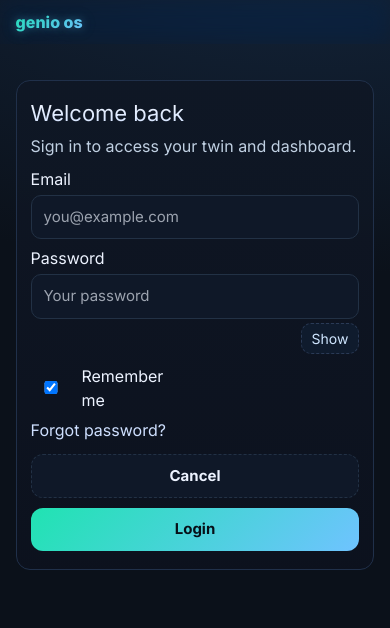
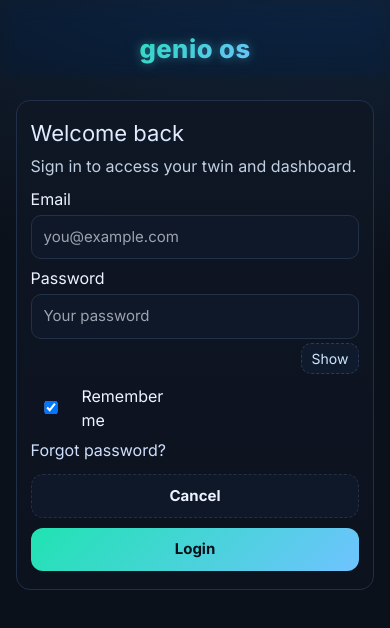
Before and after one commit to genio-ai/genio-os, a Next.js app: page /login in a window 390 px wide. Shown: the top 628 px of the page. Built offline with nearby package versions, Linux system fonts and the light colour scheme; no server answers.

Commit message:
Update login.css

```diff
--- a/app/login/login.css
+++ b/app/login/login.css
@@ -2,7 +2,7 @@
   min-height: 100vh;
   display: flex;
   flex-direction: column;
-  justify-content: center; /* centers vertically */
+  justify-content: center;
   align-items: center;
   background: radial-gradient(1200px 600px at 80% -10%, #14263d 0%, #0b111a 60%), #0b111a;
   color: #edf3ff;
@@ -19,6 +19,7 @@
   margin-inline: auto;
 }
 
+/* === Header & Logo === */
 .hdr {
   width: 100%;
   position: absolute;
@@ -27,22 +28,27 @@
   backdrop-filter: saturate(150%) blur(10px);
   background: transparent;
   border: none;
+  padding-top: 30px;
+  padding-bottom: 10px;
 }
+
 .nav {
   display: flex;
   align-items: center;
-  justify-content: flex-start;
-  padding: 10px 0;
+  justify-content: center;
 }
+
 .brand-neon {
+  font-size: 2rem;
+  font-weight: 900;
+  letter-spacing: 0.5px;
   background: linear-gradient(135deg, var(--neon1), var(--neon2));
   -webkit-background-clip: text;
   -webkit-text-fill-color: transparent;
-  text-shadow: 0 0 8px rgba(111, 195, 255, 0.35),
-    0 0 18px rgba(32, 227, 178, 0.22);
-  font-weight: 800;
+  text-shadow: 0 0 8px rgba(111, 195, 255, 0.35), 0 0 18px rgba(32, 227, 178, 0.22);
 }
 
+/* === Form === */
 .form h1 {
   margin: 0 0 6px;
   font-size: clamp(24px, 5vw, 32px);
@@ -58,11 +64,7 @@
 
 .card {
   border: 1px solid #20304a;
-  background: linear-gradient(
-    180deg,
-    rgba(15, 23, 37, 0.92),
-    rgba(12, 18, 30, 0.92)
-  );
+  background: linear-gradient(180deg, rgba(15, 23, 37, 0.92), rgba(12, 18, 30, 0.92));
   border-radius: 14px;
   padding: 24px 20px;
   width: 100%;
@@ -73,6 +75,7 @@
   display: block;
   margin: 10px 0;
 }
+
 .field > span {
   display: block;
   margin: 0 0 6px;
@@ -94,9 +97,11 @@ input {
   align-items: stretch;
   gap: 8px;
 }
+
 .pw input {
   flex: 1;
 }
+
 .toggle {
   border: 1px dashed #2a3a56;
   background: #0f1b2d;
@@ -112,11 +117,13 @@ input {
   align-items: center;
   margin: 6px 0;
 }
+
 .check {
   display: flex;
   align-items: center;
   gap: 10px;
 }
+
 .forgot {
   color: #cfe0ff;
 }
@@ -140,11 +147,13 @@ input {
   background: #0f1828;
   color: #edf3ff;
 }
+
 .btn.btn-neon {
   border: none;
   background: linear-gradient(135deg, var(--neon1), var(--neon2));
   color: var(--ink);
 }
+
 .btn.ghost {
   background: #0f1828;
   border-style: dashed;
@@ -158,10 +167,12 @@ input {
   border-radius: 10px;
   margin: 8px 0;
 }
+
 .alert .hint {
   margin-top: 6px;
   font-size: 14px;
 }
+
 .linklike {
   background: none;
   border: none;
@@ -182,45 +193,54 @@ input {
 }
 
 .tos {
-  color: #9fb5d1;
-  font-size: 12px;
-  margin-top: 10px;
+  display: none; /* removed Create account link */
 }
 
 /* === Mobile fixes === */
 @media (max-width: 640px) {
   .login-page {
     justify-content: flex-start;
-    padding-top: 80px;
+    padding-top: 100px;
   }
+
   .login-page .card.form {
     padding: 18px 14px;
   }
+
   .login-page input,
   .login-page button,
   .login-page .btn {
     font-size: 15px;
   }
+
   .login-page .row {
     flex-direction: column !important;
     align-items: flex-start !important;
     gap: 6px !important;
   }
+
   .login-page .actions {
     flex-direction: column;
     align-items: stretch;
   }
+
   .login-page h1 {
     font-size: 22px;
     line-height: 1.3;
   }
+
   .login-page .pw {
     flex-direction: column;
     gap: 4px;
   }
+
   .login-page .toggle {
     align-self: flex-end;
     font-size: 14px;
     padding: 4px 10px;
   }
+
+  .login-page .hdr .brand-neon {
+    font-size: 1.6rem;
+  }
 }
```
